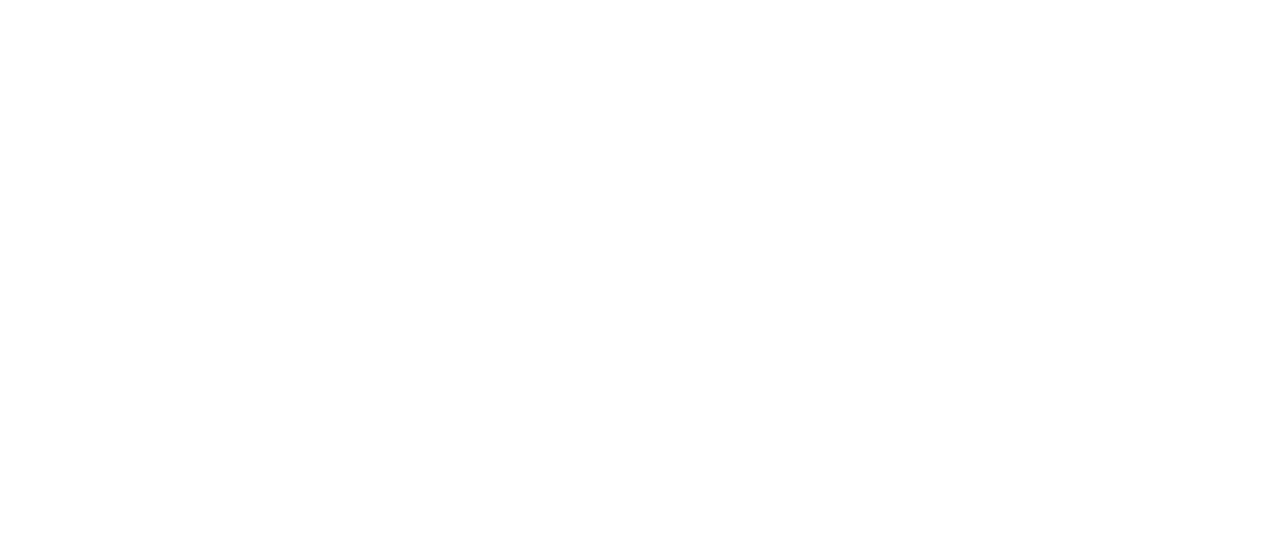
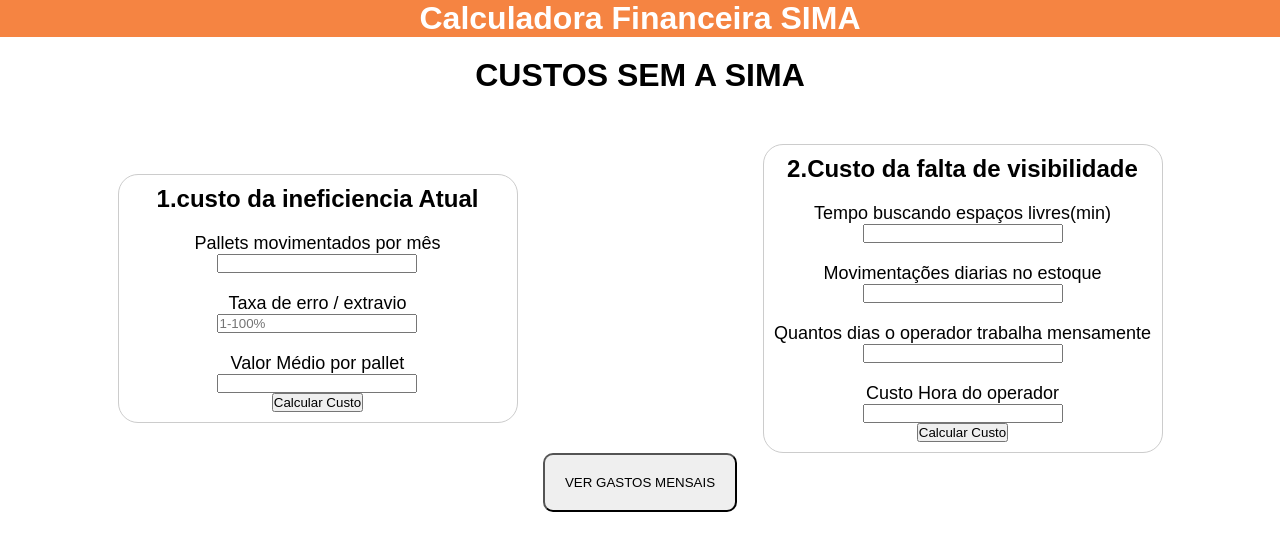
Before and after one commit to Crab-Sptech/Calculadora-Financeira, a plain HTML site: page CalculadoraIndividual/Guilherme/index.html in a window 1280 px wide. Drawn offline with Linux system fonts and the light colour scheme.

Commit message:
começado a calculadora, parte de gastos feita

```diff
--- a/CalculadoraIndividual/Guilherme/index.html
+++ b/CalculadoraIndividual/Guilherme/index.html
@@ -1,11 +1,121 @@
 <!DOCTYPE html>
-<html lang="en">
-<head>
-    <meta charset="UTF-8">
-    <meta name="viewport" content="width=device-width, initial-scale=1.0">
-    <title>Document</title>
-</head>
-<body>
+<html lang="pt-br">
+    <head>
+        <meta charset="UTF-8" />
+        <meta name="viewport" content="width=device-width, initial-scale=1.0" />
+        <link rel="stylesheet" href="./style.css" />
+        <title>Document</title>
+    </head>
+    <body>
+        <div class="div_navbar"><h1>Calculadora Financeira SIMA</h1></div>
 
-</body>
+
+
+        <div class="div_conteudo">
+                <h1 class="titulo_P">CUSTOS SEM A SIMA</h1>
+            <div class="div_container">
+
+
+
+                <div class="div_calc">
+                    <div><h2>1.custo da ineficiencia Atual</h2></div>
+                    <div class="div_calc_ipt">
+                        <label>Pallets movimentados por mês</label>
+                        <input type="number" id="ipt_palletMensal" />
+
+                        <label>Taxa de erro / extravio </label>
+                        <input
+                            type="number"
+                            placeholder="1-100%"
+                            id="ipt_taxaErro"
+                        />
+
+                        <label>Valor Médio por pallet</label>
+                        <input type="number" id="ipt_valorPallet" />
+                    </div>
+                    <div class="div_calc1_Btn"><button onclick="calc1()">Calcular Custo</button></div>
+
+                    <div id="div_mensagem_calc1" ></div>
+                </div>
+
+
+                <div class="div_calc">
+                    <div><h2>2.Custo da falta de visibilidade</h2></div>
+                    <div class="div_calc_ipt">
+                        <label>Tempo buscando espaços livres(min)</label>
+                        <input type="number" id="ipt_espacoLivre" />
+
+                        <label>Movimentações diarias no estoque</label>
+                        <input
+                            type="number"
+                            id="ipt_moveDiario"
+                        />
+
+                        <label>Quantos dias o operador trabalha mensamente</label>
+                        <input type="number" id="ipt_diasMesOperador" />
+
+                        <label>Custo Hora do operador</label>
+                        <input type="number" id="ipt_horaOperador" />
+                    </div>
+                    <div class="div_calc_Btn"><button onclick="calc2()">Calcular Custo</button></div>
+
+                    <div id="div_mensagem_calc2" ></div>
+
+
+                </div>
+
+
+            </div>
+
+            <div class="div_btn_gastoMensal"> <button onclick="gastoMensal()">VER GASTOS MENSAIS</button><br>
+                <div id="div_gastoMensal"></div>
+            </div>
+
+
+        </div>
+
+
+
+
+        <script>
+
+            let gastoCalc1 = 0;
+            let gastoCalc2 = 0;
+
+
+
+            function calc1() {
+                let palletMensal = Number(ipt_palletMensal.value);
+                let valorPallet = Number(ipt_valorPallet.value);
+                let taxaErro = Number(ipt_taxaErro.value);
+
+                let perdaMensal = palletMensal * (taxaErro / 100) * valorPallet;
+
+                gastoCalc1 = perdaMensal;
+
+                div_mensagem_calc1.innerHTML = `<p class="p_calc1">Perda Operacional Mensal:</p>   <p "p_calc1_perda">R$ ${perdaMensal} </p>`;
+            }
+
+            function calc2(){
+                let espacoLivre = Number(ipt_espacoLivre.value);
+                let moveDiario = Number(ipt_moveDiario.value);
+                let horaOperador = Number(ipt_horaOperador.value);
+                let diasMes = Number(ipt_diasMesOperador.value)
+
+                let valorBusca = (espacoLivre * moveDiario * diasMes / 60 ) * horaOperador
+
+                gastoCalc2 = valorBusca;
+
+                div_mensagem_calc2.innerHTML = ` <p class="p_calc2">Custo Mensal de:</p> <p class="p_calc2_perda">R$ ${valorBusca}</p>`
+
+            }
+
+            function gastoMensal(){
+                let gastoTotal = gastoCalc1 + gastoCalc2;
+
+                div_gastoMensal.innerHTML = `Você esta tendo perdendo mensalmente em torno de: R$ ${gastoTotal}, anualmente isso causa uma perca de: R$ ${gastoTotal * 12}`
+            }
+        </script>
+
+    </body>
 </html>
--- /dev/null
+++ b/CalculadoraIndividual/Guilherme/style.css
@@ -0,0 +1,70 @@
+* {
+    margin: 0;
+    padding: 0;
+    box-sizing: border-box;
+    font-family: Arial, sans-serif;
+}
+
+.div_navbar {
+    background-color: #f58442;
+    text-align: center;
+
+    color: white;
+}
+
+.div_conteudo{
+    margin-top: 20px;
+    text-align: center;
+}
+
+.div_container {
+    display: grid;
+    grid-template-columns: 1fr 1fr;
+    gap: 10px;
+
+    justify-items: center;
+    align-items: center;
+}
+
+
+.div_btn_gastoMensal{
+    display: flex;
+    flex-direction: column;
+    align-items: center;
+    justify-content: center;
+}
+
+.div_btn_gastoMensal button{
+    padding: 20px;
+    border-radius: 10px;
+
+}
+
+/* Estilizando a div do calculo*/
+
+.div_calc {
+    display: flex;
+    flex-direction: column;
+    align-items: center;
+    margin-top: 50px;
+    border: 1px solid #ccc;
+    border-radius: 20px;
+    width: 400px;
+
+    padding: 10px;
+}
+
+.div_calc_ipt {
+    display: flex;
+    flex-direction: column;
+    align-items: center;
+}
+
+.div_calc_ipt label {
+    margin-top: 20px;
+    font-size: 18px;
+}
+
+.div_calc_ipt input {
+    width: 200px;
+}
```
